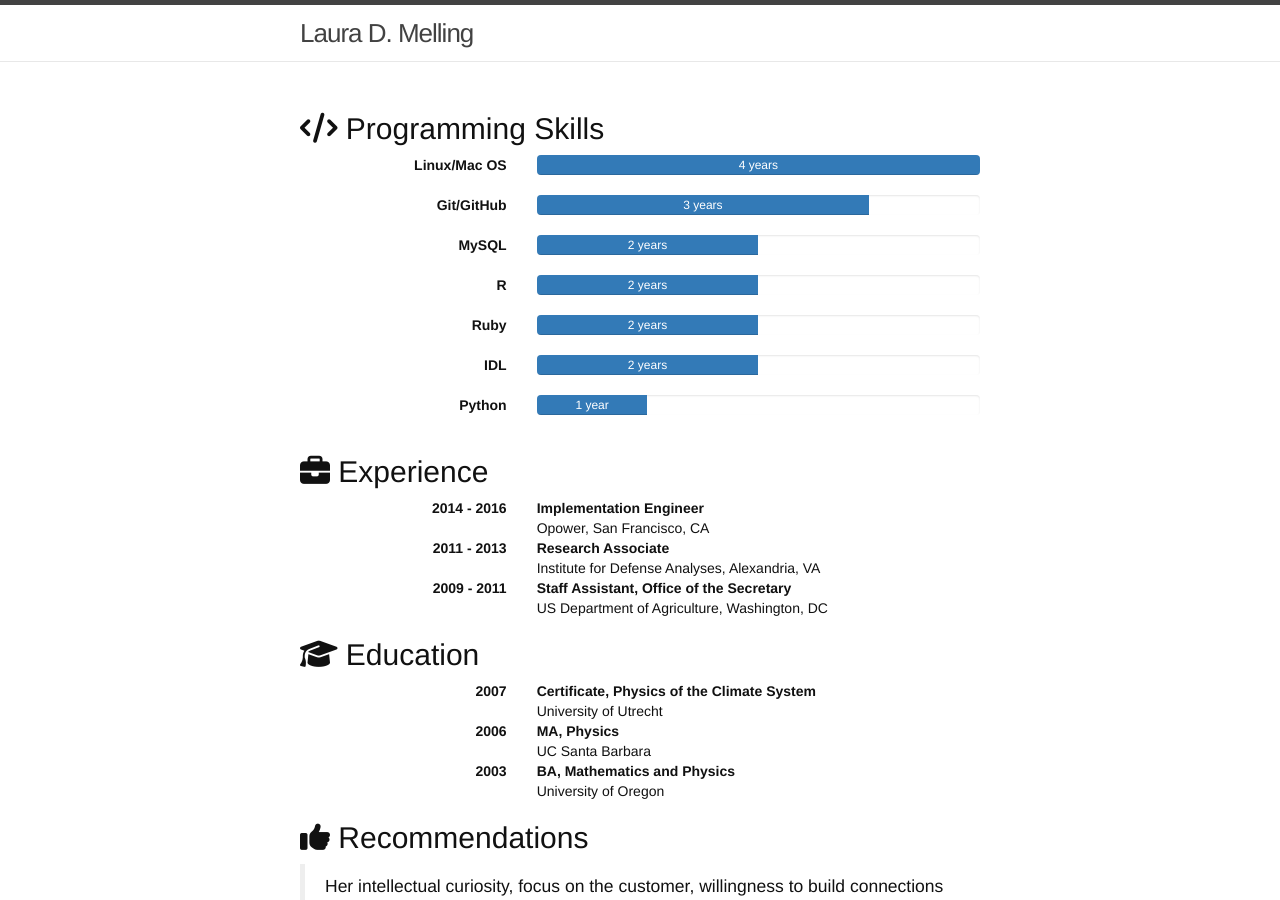
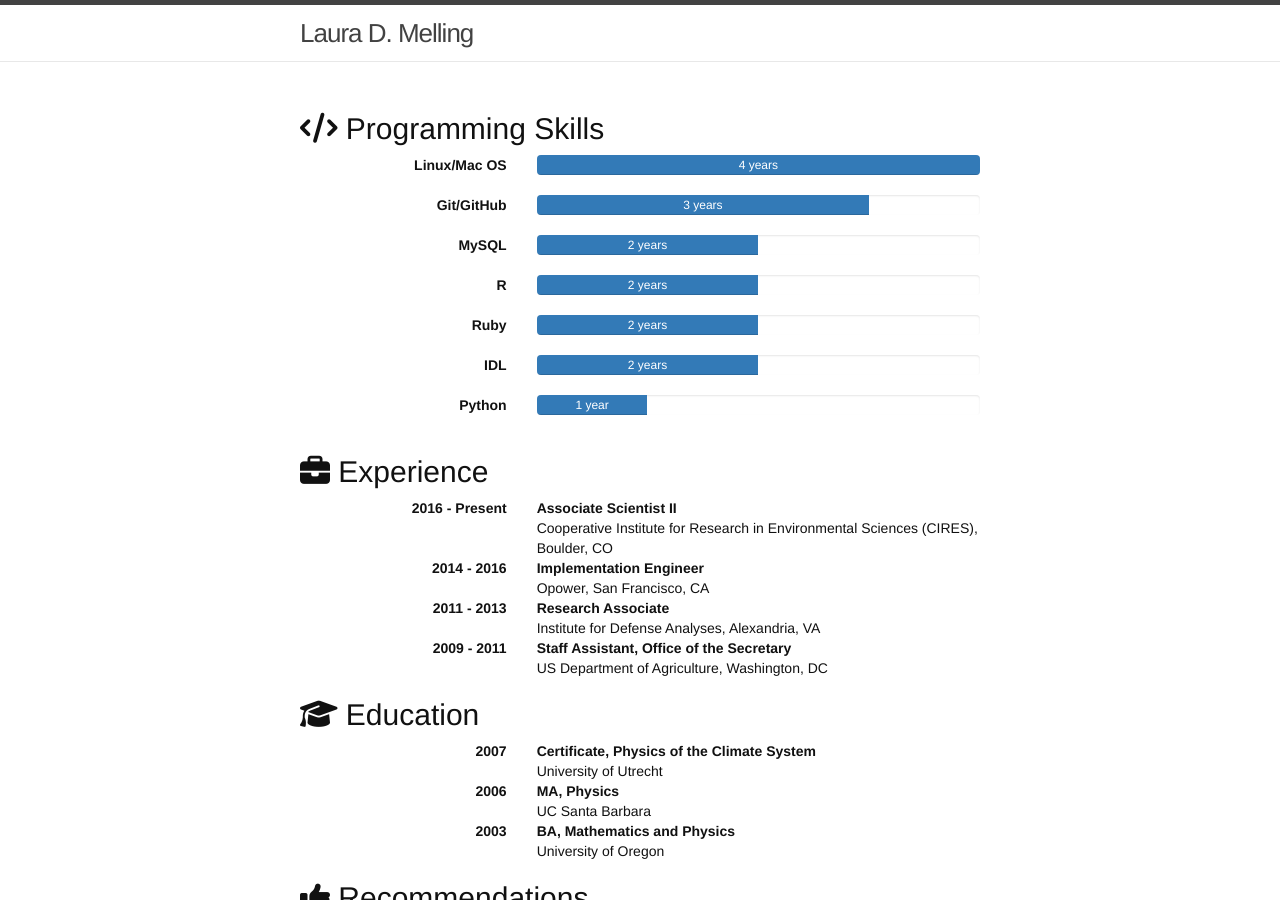
Before and after one commit to lmelling/lmelling.github.io, a Jekyll site: the page built from _pages/cv.md, in a window 1280 px wide and 900 px high. Built offline with Jekyll 4.4.1, drawn with Linux system fonts in a browser that asks for light colours; nearby versions of some CDN libraries.

Commit message:
Add CIRES position to experience

```diff
--- a/_data/cv.yml
+++ b/_data/cv.yml
@@ -1,4 +1,10 @@
 experience:
+  - company: Cooperative Institute for Research in Environmental Sciences (CIRES)
+    title: Associate Scientist II
+    location: Boulder, CO
+    start_date: 2016
+    end_date: Present
+
   - company: Opower
     title: Implementation Engineer
     location: San Francisco, CA
```
